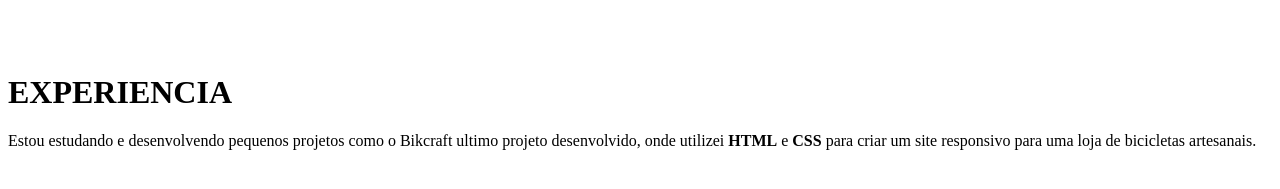
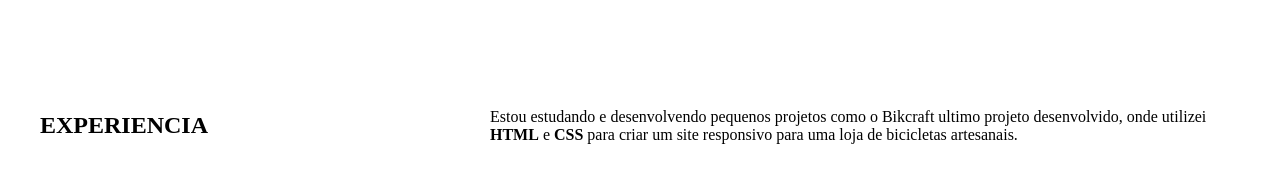
Before and after one commit to kemillysantos-lab/learnhtmlecss, a plain HTML site: page Projeto Portifolio - Site lobo/index.html in a window 1280 px wide. Shown: the part 469-658 px from the top of the page. Drawn offline with Linux system fonts and the light colour scheme.

Commit message:
Add experiencia section and corresponding CSS styles

```diff
--- /dev/null
+++ b/Projeto Portifolio - Site lobo/css/experiencia.css
@@ -0,0 +1,8 @@
+.experiencia {
+  max-width: 1200px;
+  padding: 40px 20px;
+  margin: 0 auto;
+  display: grid;
+  grid-template-columns: 1fr 2fr;
+  gap: 75px;
+}
--- a/Projeto Portifolio - Site lobo/css/introducao.css
+++ b/Projeto Portifolio - Site lobo/css/introducao.css
@@ -20,8 +20,6 @@
   color: #525252;
 }
 
-
-
 .foto {
   width: 175px;
   border-radius: 25%;
--- a/Projeto Portifolio - Site lobo/index.html
+++ b/Projeto Portifolio - Site lobo/index.html
@@ -6,6 +6,7 @@
     <link rel="stylesheet" href="css/style.css" />
     <link rel="stylesheet" href="css/header.css" />
     <link rel="stylesheet" href="css/introducao.css"/>
+    <link rel="stylesheet" href="css/experiencia.css"/>
     <title>Kemily Site</title>
   </head>
   <body>
@@ -25,20 +26,16 @@
       <div class="title-local">
         <h1 class="title">Estudante de <br> HTML & CSS <br> Desenvolvedora</h1>
         <p class="local"> localizada em Curitiba- PR⛄</p>
+      </div>
     </main>
 
-    <div class="colun-2">
-        <h1 class="title2" id="Experiencia">EXPERIENCIA</h1>
+    <section class="experiencia">
+     <h1 class="experiencia-title" id="Experiencia">EXPERIENCIA</h1>
       <p>
         Estou estudando e desenvolvendo pequenos projetos como o Bikcraft ultimo
         projeto desenvolvido, onde utilizei <strong>HTML</strong> e <strong>CSS</strong> para criar um site
         responsivo para uma loja de bicicletas artesanais.
       </p>
-
-
-
-
-
-
+    </section>
   </body>
 </html>
```
